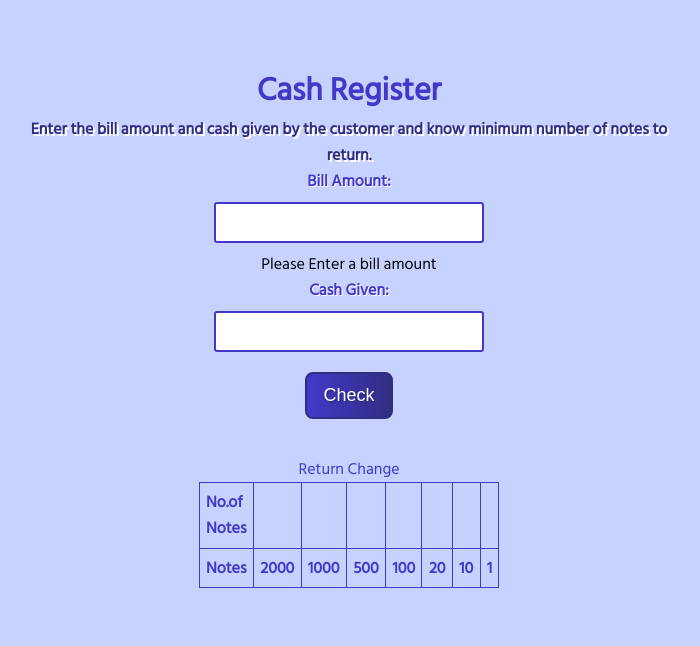
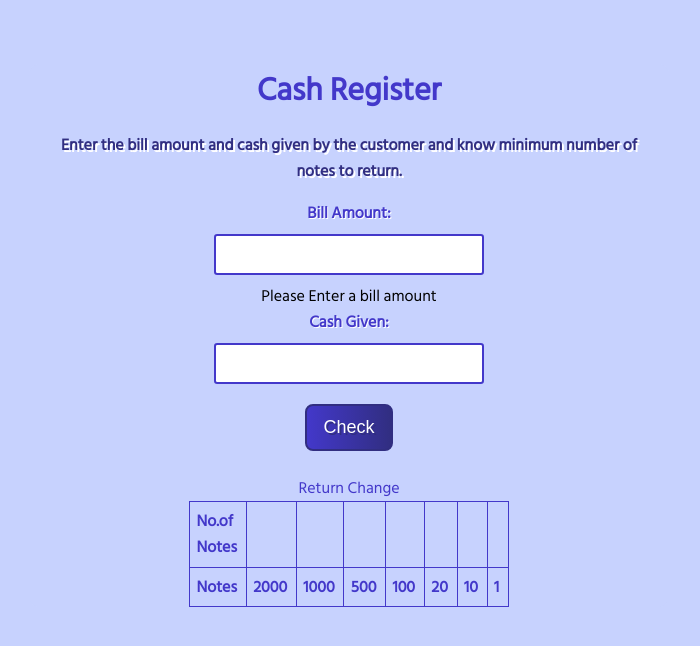
Before and after one commit to mariyasada/Cash-register, a plain HTML site: page index.html in a window 1280 px wide. Shown: the whole page, without its empty margins (291-991 px from the left). Drawn offline with Linux system fonts and the light colour scheme.

Commit message:
Update style.css

```diff
--- a/style.css
+++ b/style.css
@@ -12,7 +12,7 @@
 }
 body{
     font-family: 'Hind Siliguri', sans-serif;
-    /* min-width:100vw; */
+     min-width:100vw;
     background-color: var(--third-color) ;
 
 }
@@ -21,7 +21,7 @@ body{
 } */
 .container
 {
-    margin: 4rem auto ;
+    margin: 4rem auto 7rem ;
     display: flex;
     flex-direction: column;
     width: 50vw;
@@ -37,6 +37,7 @@ body{
       color: var(--secondary-color);
       text-shadow: 2px 2px white;
       font-weight: bold;
+      margin: 1rem;
 }
 .input-label{
     color:var(--primary-color);
@@ -49,6 +50,7 @@ body{
     outline: var(--secondary-color);
     padding: 0.6rem 1rem;
     margin: 0.5rem auto;
+    /* margin: 1rem; */
     border: 2px solid var(--primary-color);
     border-radius: 0.2rem;
     width: 100%;
@@ -75,11 +77,11 @@ body{
 #error-message{
     display: block;
     font-size: larger;
-    margin: 0.8rem;
+    margin: 0.8rem 0 0;
 }
 /* Table styling */
 .Change-table{
-    width: 150px;
+    width: 50%;
     text-align: justify;
     border-collapse: collapse;
     margin:  auto;
@@ -102,5 +104,5 @@ body{
     border-collapse: collapse;
     padding: 0.4rem;
     font-weight: bold;
-    border-radius: 2rem;
+
   }
```
